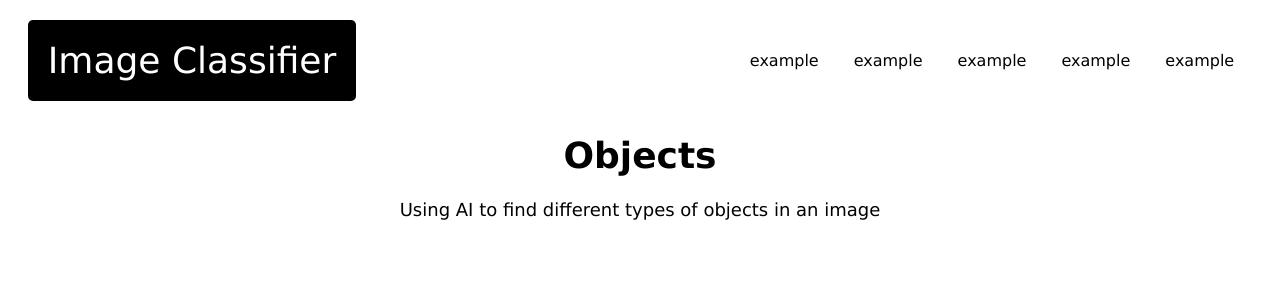
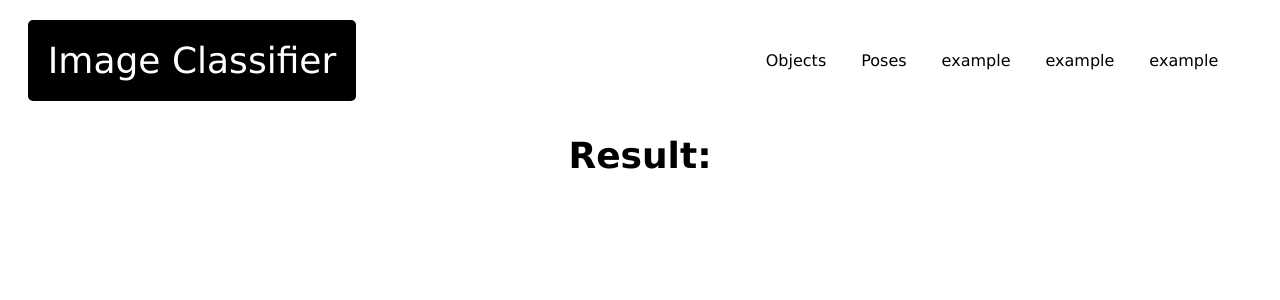
Before and after one commit to temm-dev/image-classifier, a FastAPI app: template src/app/templates/processed_image.html in a window 1280 px wide. Shown: the top 300 px of the page. Run offline with FastAPI, Linux system fonts and the light colour scheme; the template is opened without the code that fills it, so the values that code supplies are empty.

Commit message:
- Added links - Unnecessary text has been deleted

```diff
--- a/src/app/templates/processed_image.html
+++ b/src/app/templates/processed_image.html
@@ -16,8 +16,8 @@
 
         <nav class="container_hrefs">
             <ul class="hrefs__list">
-                <li class="hrefs__list-item"><a href="#">example</a></li>
-                <li class="hrefs__list-item"><a href="#">example</a></li>
+                <li class="hrefs__list-item"><a href="/objects">Objects</a></li>
+                <li class="hrefs__list-item"><a href="/poses">Poses</a></li>
                 <li class="hrefs__list-item"><a href="#">example</a></li>
                 <li class="hrefs__list-item"><a href="#">example</a></li>
                 <li class="hrefs__list-item"><a href="#">example</a></li>
@@ -28,13 +28,8 @@
     <main>
 
         <div class="head">
-            <h2 class="head__title">Objects</h2>
+            <h2 class="head__title">Result:</h2>
         </div>
-
-        <div class="description">
-            <h2 class="description__text">Using AI to find different types of objects in an image</h2>
-        </div>
-
 
         <section class="output">
 
```
